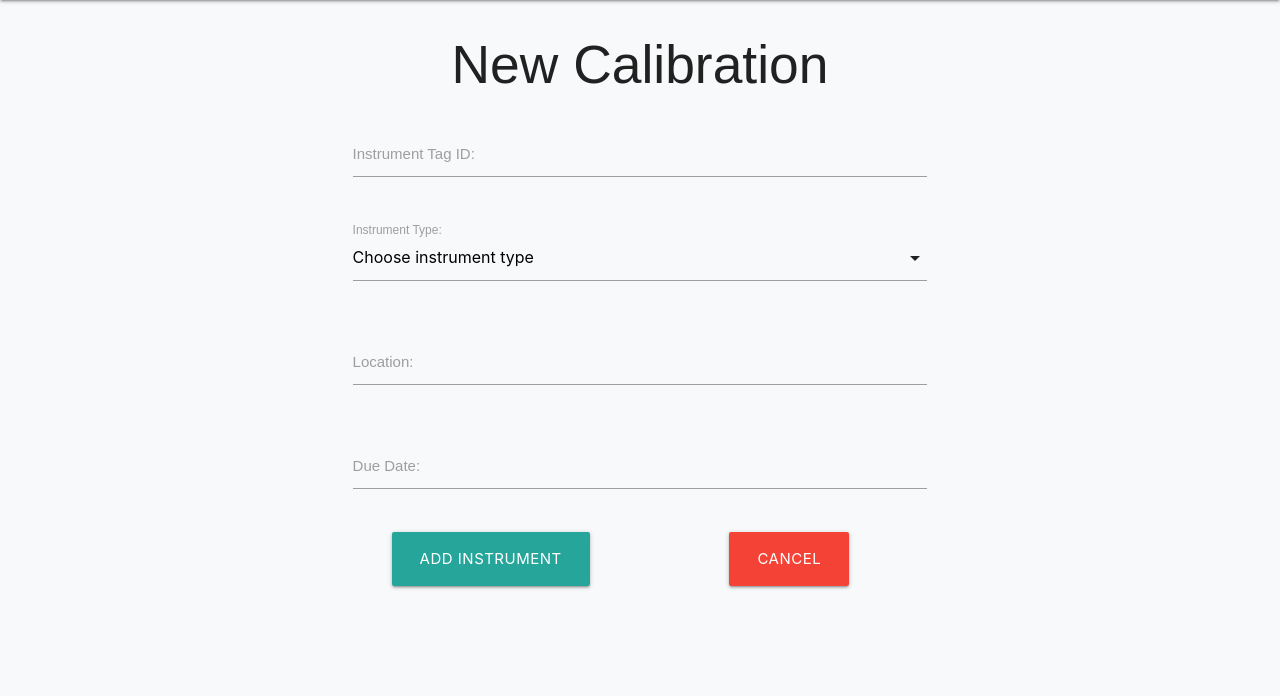
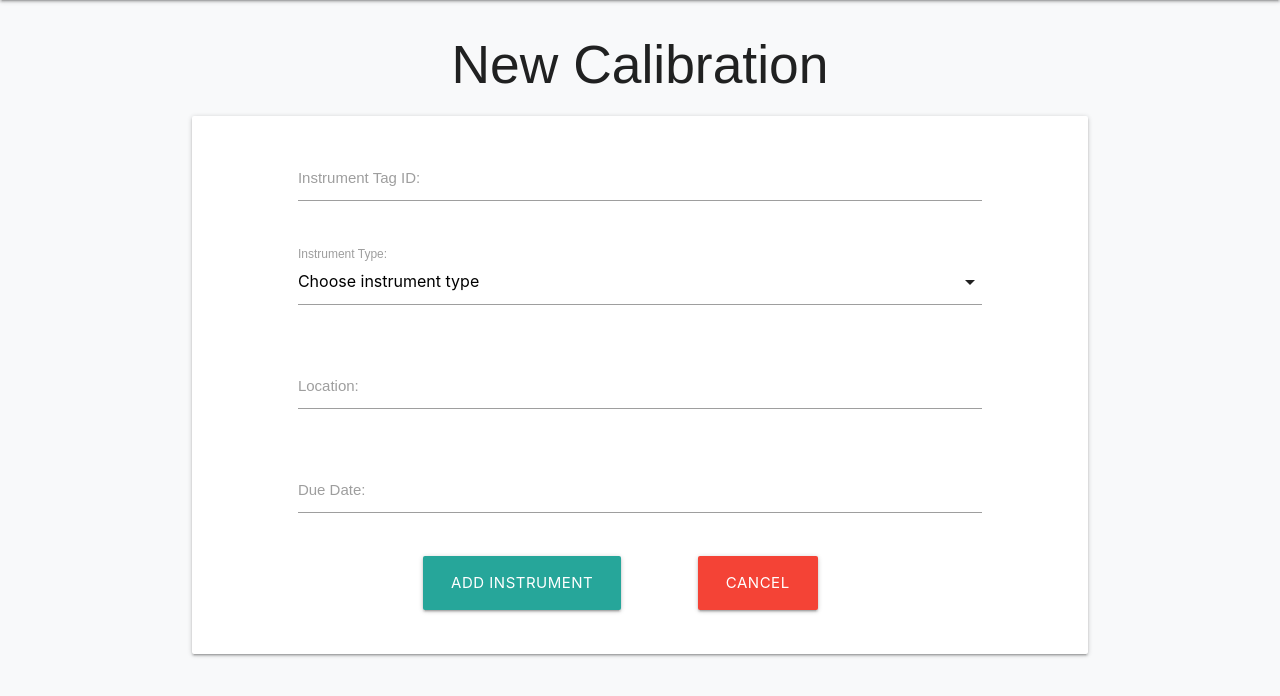
Before and after one commit to shaneoh10/ms3-precise-calibration, a Flask app: page /new_cal in a window 1280 px wide. Shown: the part 64-760 px from the top of the page. Run offline with Flask 2, Linux system fonts and the light colour scheme; some libraries are stand-ins or nearby versions; some web fonts are replaced.

Commit message:
feat: Connect new-cal.html form to MongoDB

```diff
--- a/app.py
+++ b/app.py
@@ -28,8 +28,19 @@ def get_cals_due():
     return render_template("cals-due.html", cals_due=cals_due)
 
 
-@app.route("/new_cal")
+@app.route("/new_cal", methods=["GET", "POST"])
 def new_cal():
+    if request.method == "POST":
+        cal = {
+            "tag_id": request.form.get("tag_id"),
+            "inst_type": request.form.get("inst_type"),
+            "location": request.form.get("location"),
+            "due_date": request.form.get("due_date")
+        }
+        mongo.db.cals_due.insert_one(cal)
+        flash("New Calibration Added")
+        return redirect(url_for("get_cals_due"))
+
     return render_template("new-cal.html")
 
 
--- a/templates/new-cal.html
+++ b/templates/new-cal.html
@@ -4,8 +4,8 @@
 
 <div class="container">
     <!-- Form Structure from https://materializecss.com/text-inputs.html -->
-    <div class="row">
-        <form class="col s12 m8 offset-m2" method="POST" action="">
+    <div class="row card-panel">
+        <form class="col s12 m10 offset-m1" method="POST" action="">
             <div class="row">
                 <div class="input-field col s12">
                     <input id="tag_id" type="text" name="tag_id" class="validate" minlength="5" maxlength="12" required>
@@ -40,10 +40,10 @@
                 </div>
             </div>
             <div class="row">
-                <div class="col s12 m6 center-align">
+                <div class="col s12 m4 offset-m2 center">
                     <button type="submit" class="btn-large">Add Instrument</button>
                 </div>
-                <div class="col s12 m6 center-align">
+                <div class="col s12 m4 center">
                     <button type="submit" class="btn-large red">Cancel</button>
                 </div>
             </div>
```
